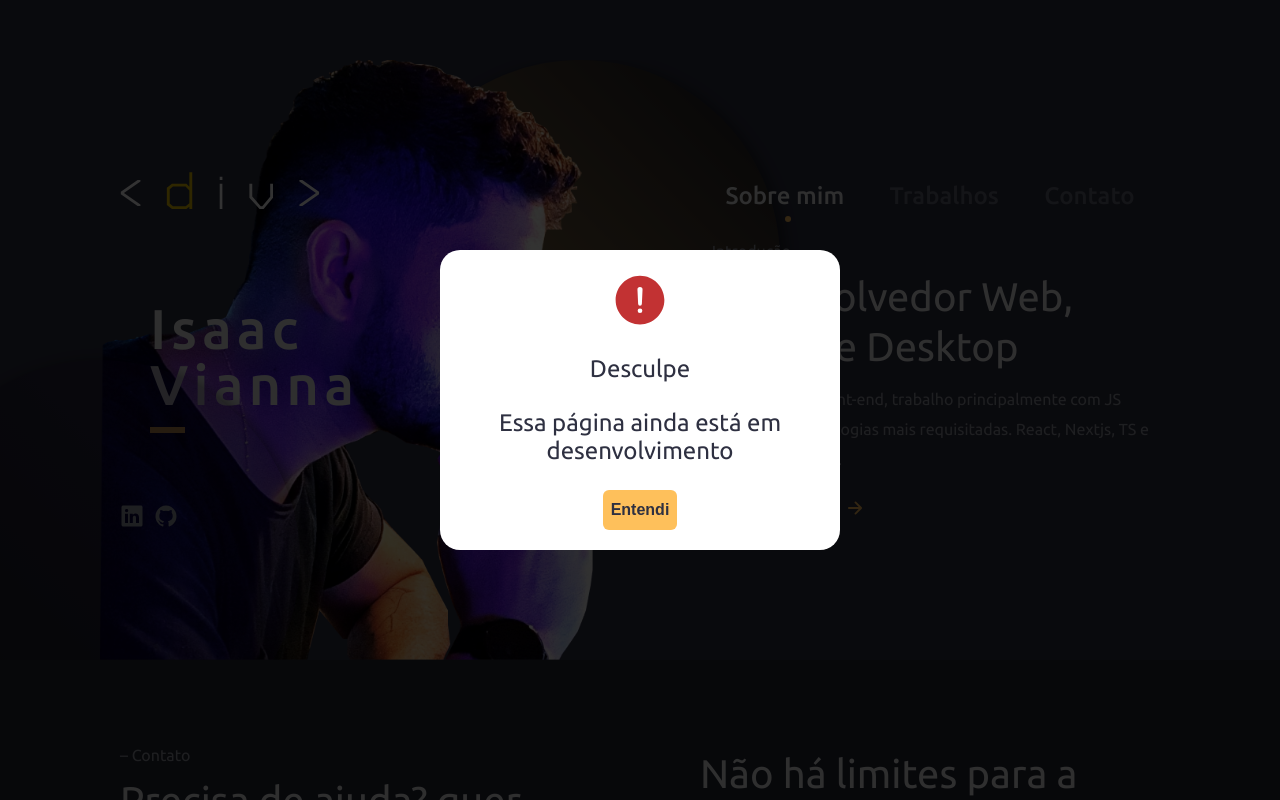
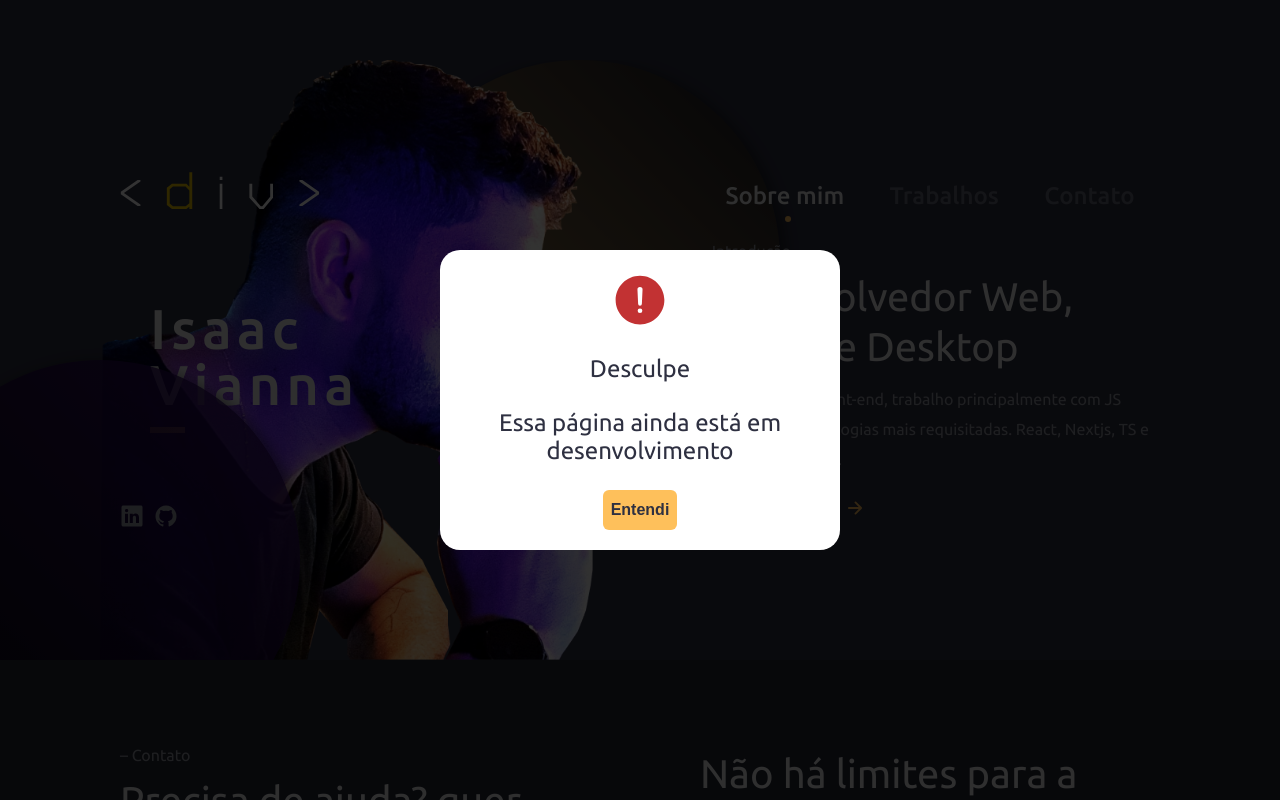
Before and after one commit to isaacviannadev/meuSitePessoal, a Next.js app: page / in a window 1280 px wide. Shown: the top 800 px of the page. Built offline with nearby package versions, Linux system fonts and the light colour scheme; a web font is replaced by a local one.

Commit message:
change after item

```diff
--- a/src/components/Inicio/index.tsx
+++ b/src/components/Inicio/index.tsx
@@ -53,6 +53,12 @@ const Intro = styled.div`
     height: 400px;
     border-radius: 50%;
     box-shadow: 4px 4px 12px 3px rgba(0, 0, 0, 0.4);
+    @media only screen and (max-width: 768px) {
+      width: 260px;
+      height: 260px;
+      right: -50px;
+      top: 50px;
+    }
   }
 
   &::after {
@@ -63,8 +69,8 @@ const Intro = styled.div`
 
     background: linear-gradient(
       225deg,
-      rgba(47, 7, 102, 0.2),
-      rgba(0, 0, 0, 0.5)
+      rgba(47, 7, 102, 0.8),
+      rgba(0, 0, 0, 0.9)
     );
     width: 400px;
     height: 400px;
@@ -72,7 +78,10 @@ const Intro = styled.div`
     box-shadow: 4px 4px 12px 3px rgba(0, 0, 0, 0.4);
 
     @media only screen and (max-width: 768px) {
-      display: none;
+      width: 160px;
+      height: 160px;
+      bottom: -40px;
+      left: 75%;
     }
   }
 
```
